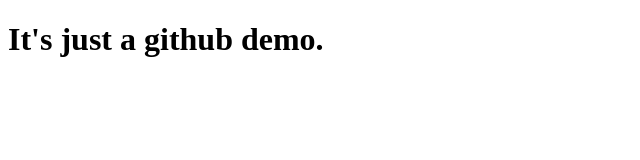
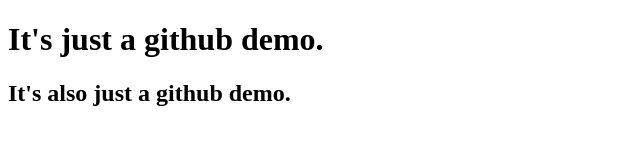
Before and after one commit to anshul-senpai/demo, a plain HTML site: page index.html in a window 1280 px wide. Shown: the whole page, without its empty margins (0-640 px from the left). Drawn offline with Linux system fonts and the light colour scheme.

Commit message:
change in index.html

```diff
--- a/index.html
+++ b/index.html
@@ -7,5 +7,6 @@
 </head>
 <body>
     <h1>It's just a github demo.</h1>
+    <h2>It's also just a github demo.</h2>
 </body>
 </html>
```
